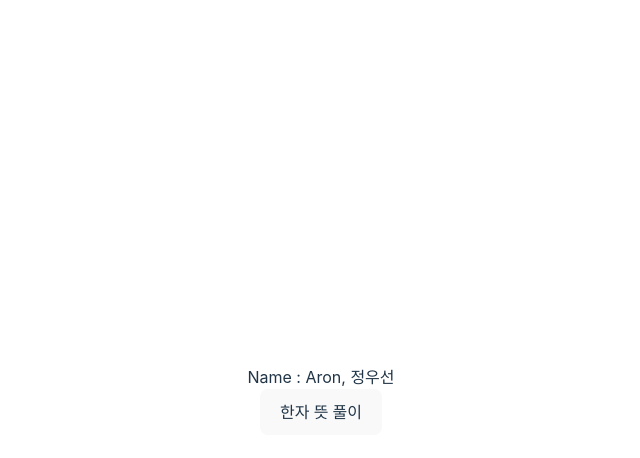
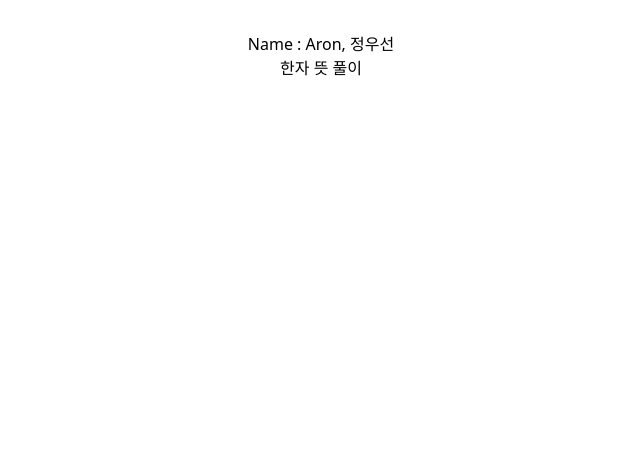
Before and after one commit to UseonJ/Notes, a React (Vite) app: page / in a window 1280 px wide. Shown: the top 458 px of the page, without its empty margins (319-959 px from the left). Built offline with nearby package versions, Linux system fonts and the light colour scheme.

Commit message:
fix: css codes

```diff
--- a/src/index.css
+++ b/src/index.css
@@ -2,7 +2,7 @@
 @tailwind components;
 @tailwind utilities;
 
-:root {
+/* :root {
   font-family: Inter, system-ui, Avenir, Helvetica, Arial, sans-serif;
   line-height: 1.5;
   font-weight: 400;
@@ -69,4 +69,4 @@
   button {
     background-color: #f9f9f9;
   }
-}
+} */
```
Also changed, not shown: src/App.css (+0 -38 lines).
